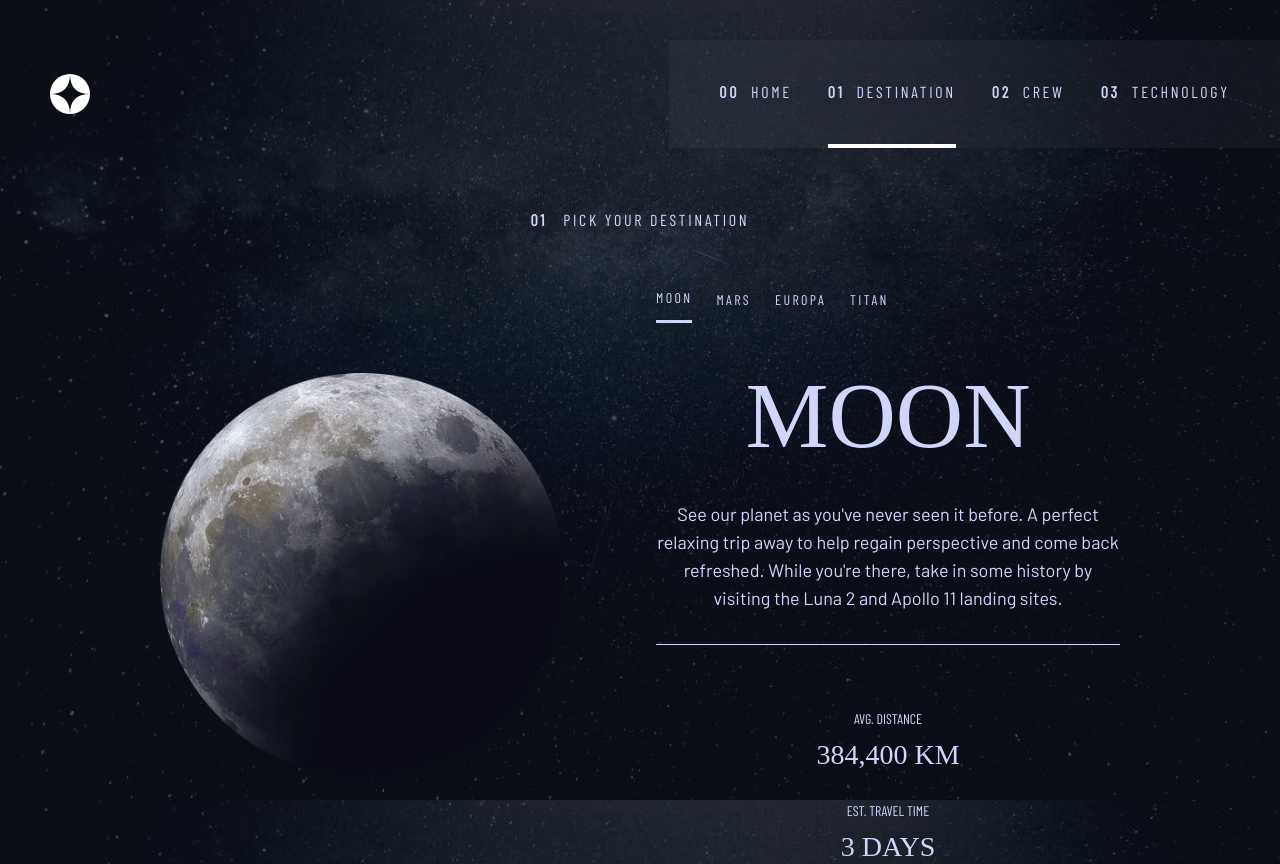
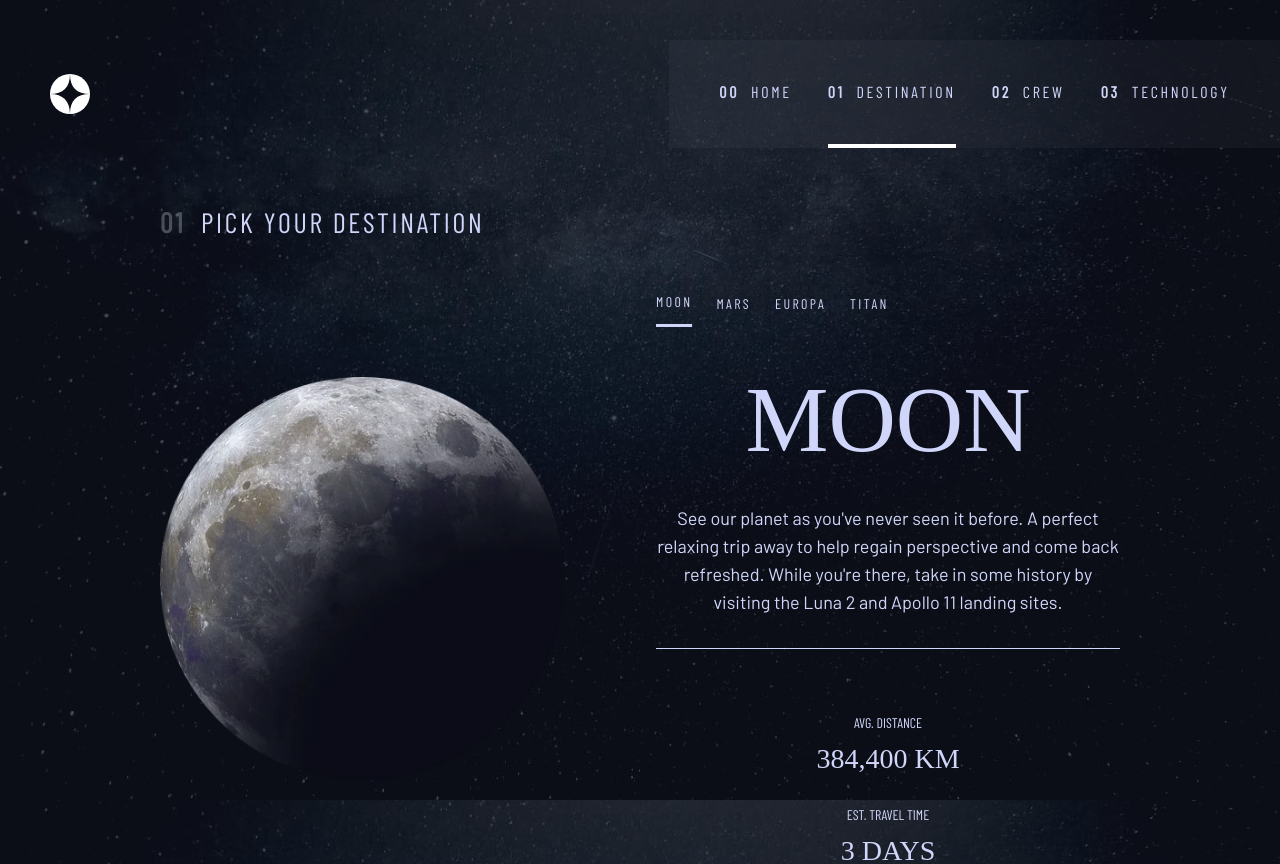
Before and after one commit to jjalbuenacabuyao/space-tourism, a React (Vite) app: page /destination in a window 1280 px wide. Shown: the top 864 px of the page. Built offline with nearby package versions, Linux system fonts and the light colour scheme; a web font is replaced by a local one.

Commit message:
added opacity

```diff
--- a/src/components/NumberedHeading.jsx
+++ b/src/components/NumberedHeading.jsx
@@ -2,8 +2,8 @@ import React from "react";
 
 const NumberedHeading = (props) => {
   return (
-    <h1 className="text-center font-barlow-condensed text-base uppercase tracking-[2.7px]">
-      <span className="mr-4 font-bold" aria-hidden="true">
+    <h1 className="text-center font-barlow-condensed text-base uppercase tracking-[2.7px] md:text-left md:text-xl lg:text-[1.75rem]">
+      <span className="mr-4 font-bold text-white opacity-25" aria-hidden="true">
         {props.num}
       </span>
       {props.text}
```
